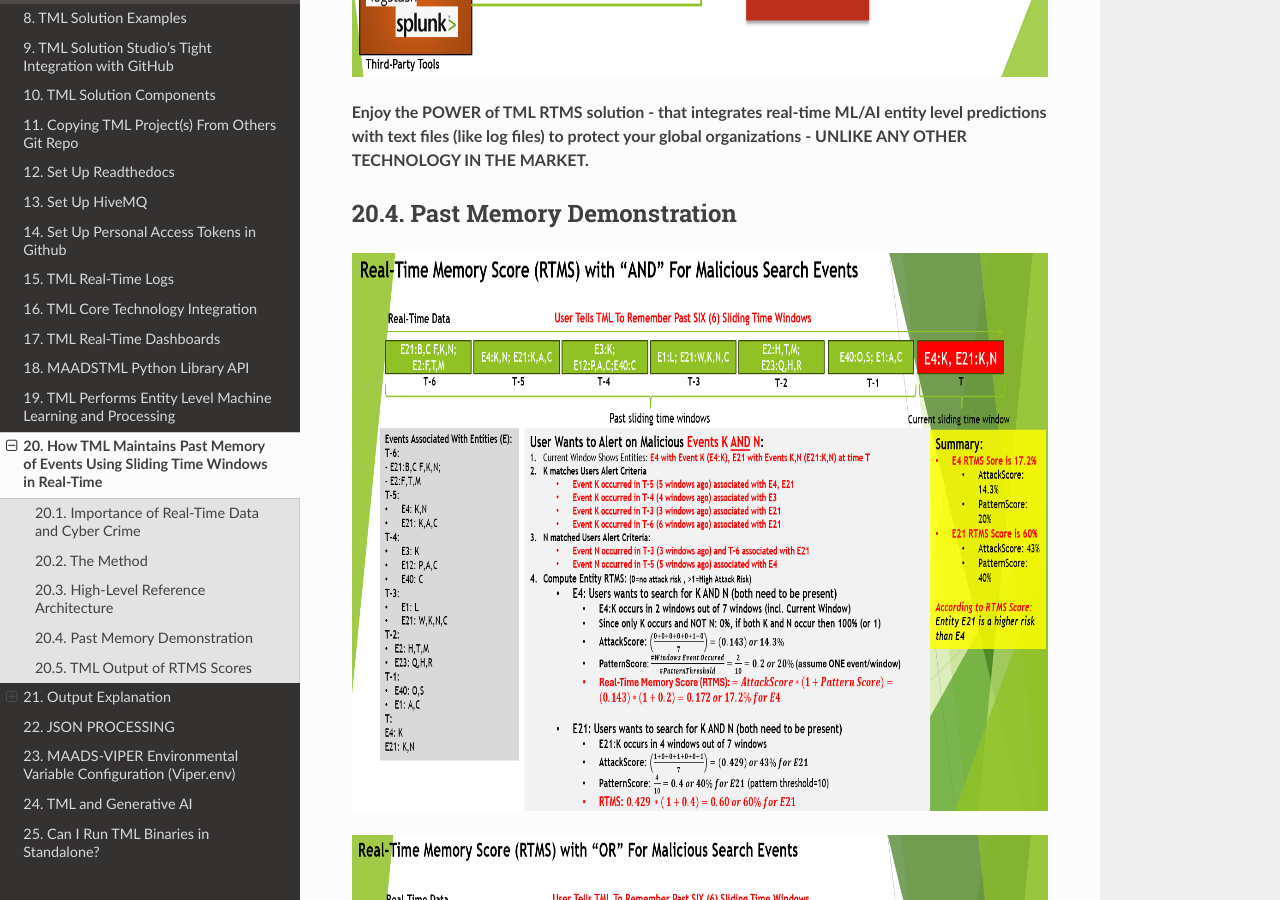
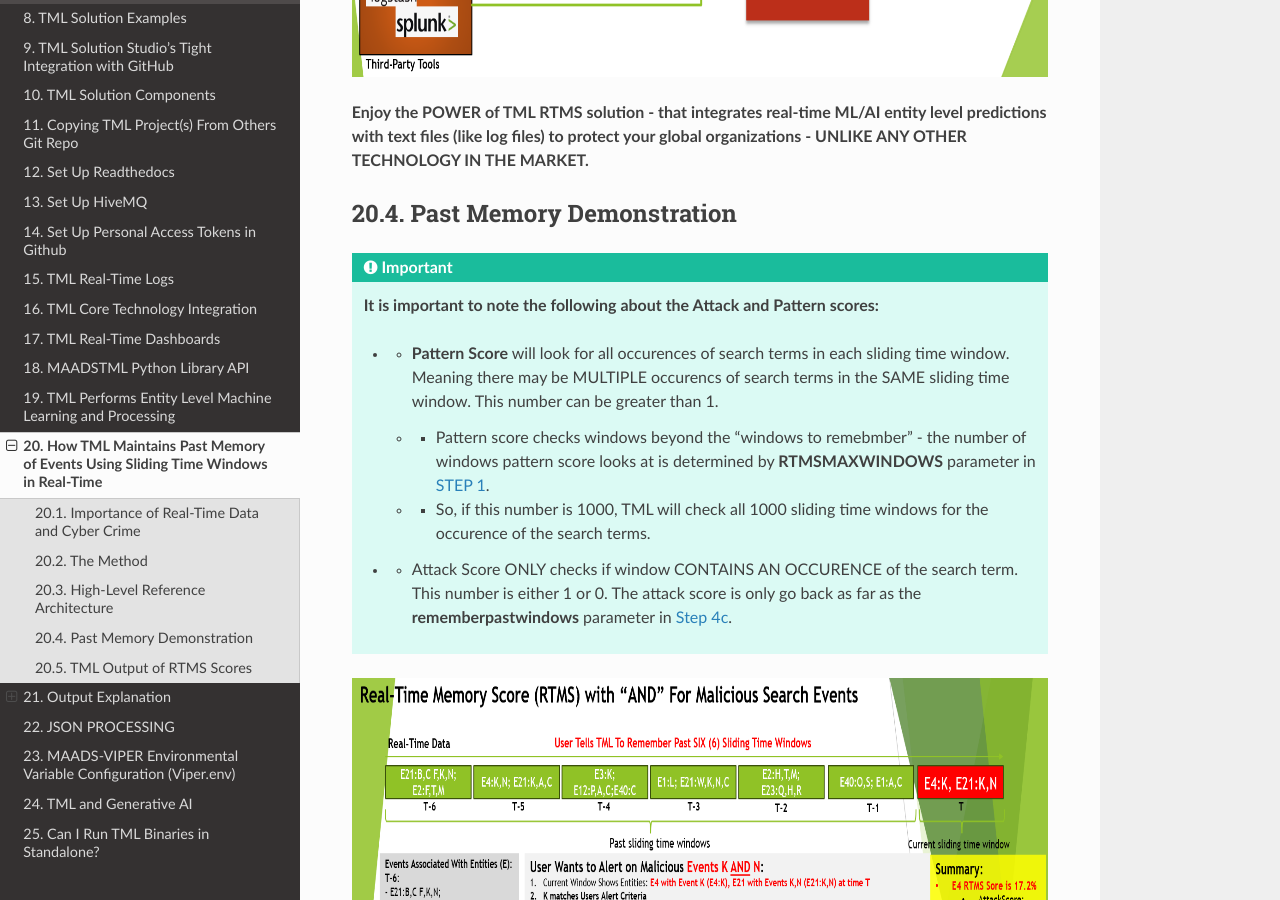
Before and after one commit to smaurice101/readthedocs, a Sphinx documentation site: the page built from docs/source/rtms.rst, in a window 1280 px wide and 900 px high, scrolled down 2834 px. Built offline with Sphinx 7.4.7 and the Read the Docs theme 3.1.0, drawn with Linux system fonts in a browser that asks for light colours.

Commit message:
Update rtms.rst

```diff
--- a/docs/source/rtms.rst
+++ b/docs/source/rtms.rst
@@ -88,6 +88,17 @@ High-Level Reference Architecture
 
 Past Memory Demonstration
 -----------------------
+
+.. important::
+   **It is important to note the following about the Attack and Pattern scores:**
+
+   * - **Pattern Score** will look for all occurences of search terms in each sliding time window.  Meaning there may be MULTIPLE occurencs of search terms in the SAME sliding time window.  This number can be greater than 1.
+
+     * - Pattern score checks windows beyond the "windows to remebmber" - the number of windows pattern score looks at is determined by **RTMSMAXWINDOWS** parameter in `STEP 1 <https://tml.readthedocs.io/en/latest/tmlbuilds.html#step-1-get-tml-core-params-tml-system-step-1-getparams-dag>`_.
+
+     * - So, if this number is 1000, TML will check all 1000 sliding time windows for the occurence of the search terms.
+
+   * - Attack Score ONLY checks if window CONTAINS AN OCCURENCE of the search term.  This number is either 1 or 0.  The attack score is only go back as far as the **rememberpastwindows** parameter in `Step 4c <https://tml.readthedocs.io/en/latest/tmlbuilds.html#step-4c-preprocesing-3-data-tml-system-step-4c-kafka-preprocess-dag>`_.
 
 .. figure:: rtms1.png
    :scale: 70%
```
